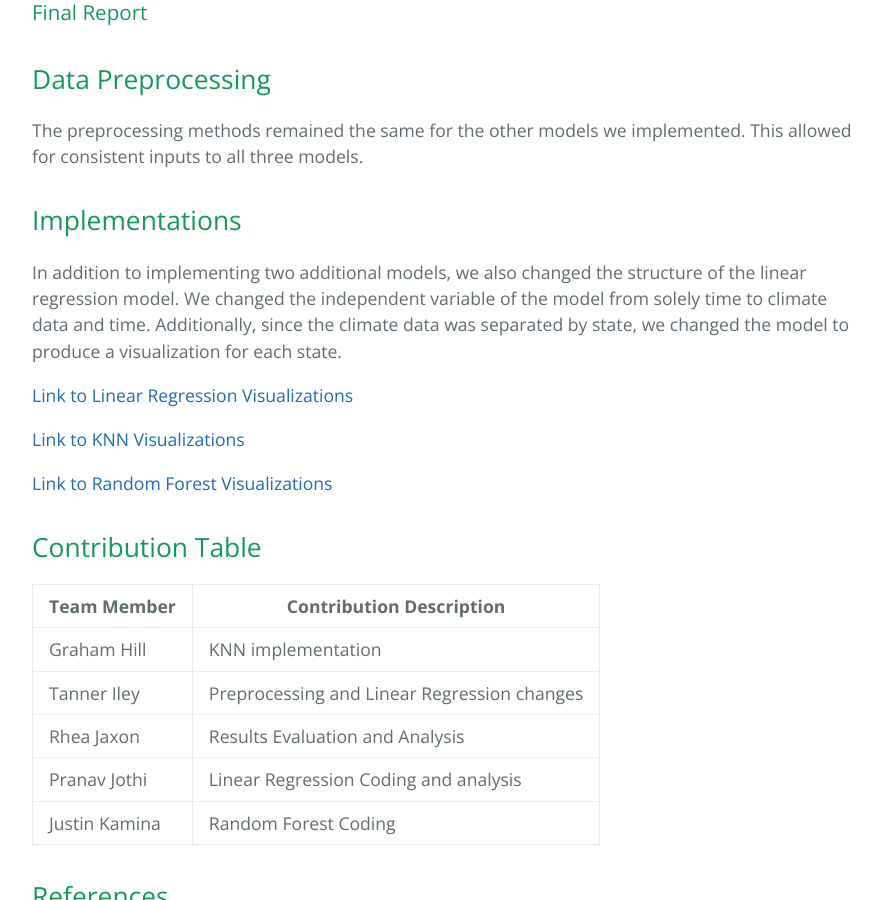
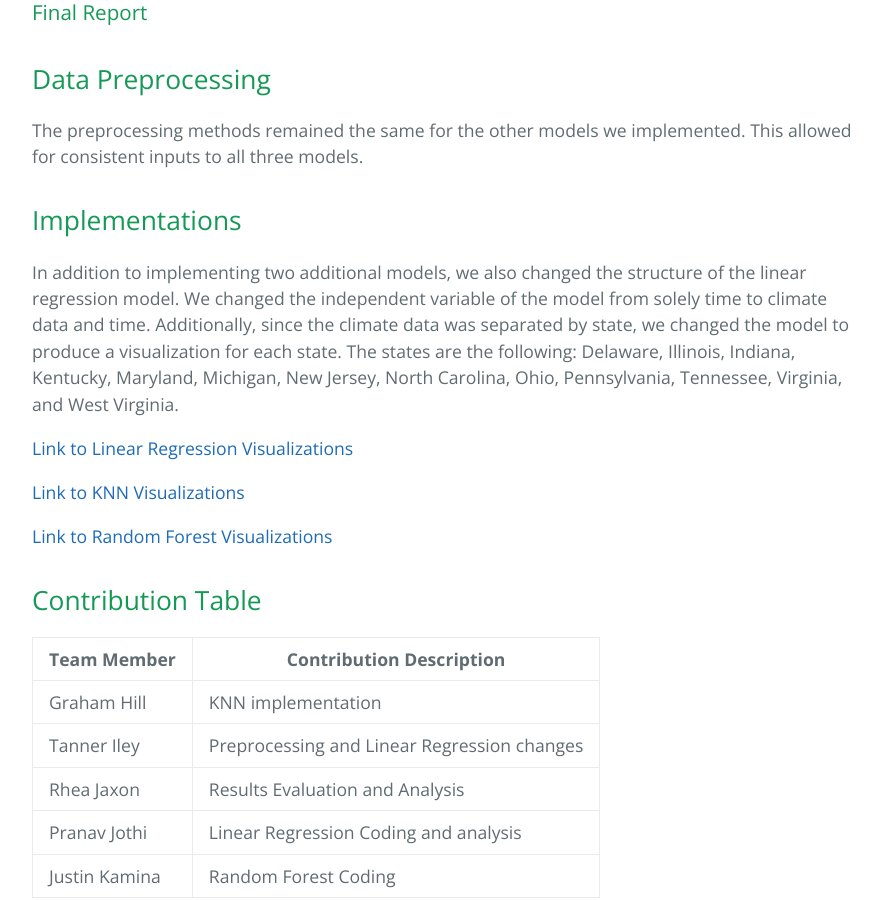
Before and after one commit to tanner-iley/4641-Eco, a Jekyll site: the page built from index.md, in a window 1280 px wide and 900 px high, scrolled down 5966 px. Shown: the whole window, without its empty margins (192-1073 px from the left). Built offline with Jekyll 4.4.1, drawn with Linux system fonts in a browser that asks for light colours; our own code applies the rules of GitHub Pages for plain Markdown files.

Commit message:
Update index.md

```diff
--- a/index.md
+++ b/index.md
@@ -118,7 +118,7 @@ The preprocessing methods remained the same for the other models we implemented.
 
 ## Implementations
 
-In addition to implementing two additional models, we also changed the structure of the linear regression model. We changed the independent variable of the model from solely time to climate data and time. Additionally, since the climate data was separated by state, we changed the model to produce a visualization for each state.
+In addition to implementing two additional models, we also changed the structure of the linear regression model. We changed the independent variable of the model from solely time to climate data and time. Additionally, since the climate data was separated by state, we changed the model to produce a visualization for each state. The states are the following: Delaware, Illinois, Indiana, Kentucky, Maryland, Michigan, New Jersey, North Carolina, Ohio, Pennsylvania, Tennessee, Virginia, and West Virginia.
 
 [Link to Linear Regression Visualizations](./linearRegression_images.md)
 
```
